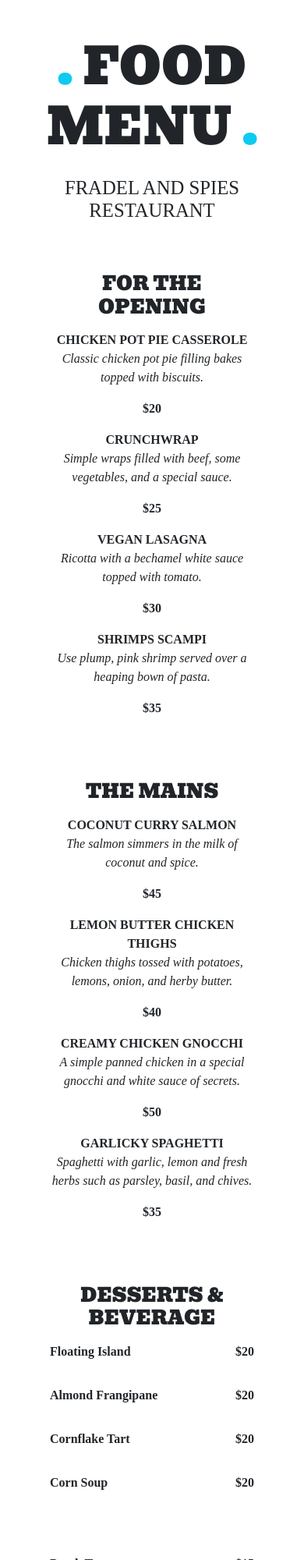
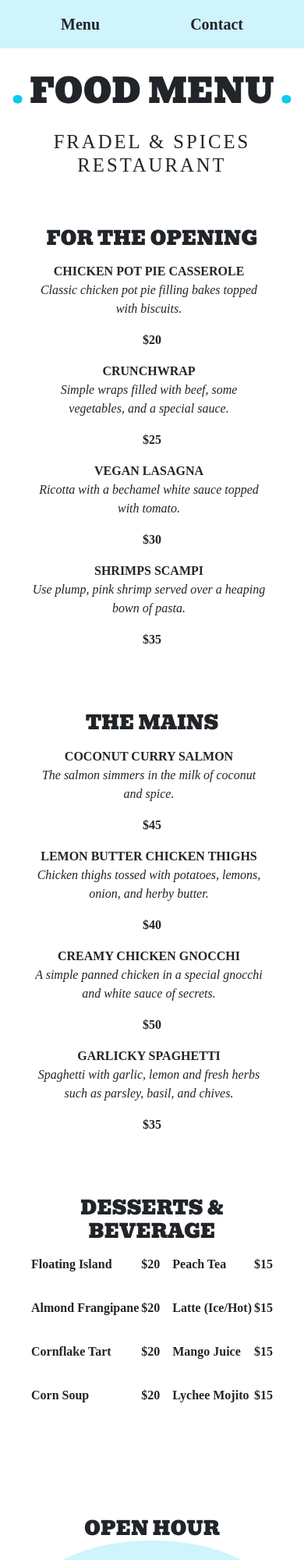
Before and after one commit to ls-95/assignment-lesson-fifteen-bootstrap, a website: page index.html in a window 390 px wide. Shown: the top 2000 px of the page at 78% size. Drawn offline with nearby package versions, Linux system fonts and the light colour scheme; a web font is replaced by a local one.

Commit message:
Add navbar and footer. Refactored code. Made website responsive.

```diff
--- a/index.html
+++ b/index.html
@@ -9,6 +9,10 @@
       href="https://fonts.googleapis.com/css2?family=Bevan:ital@0;1&family=Jacques+Francois&display=swap"
       rel="stylesheet"
     />
+    <script
+      src="https://kit.fontawesome.com/a8156b8a54.js"
+      crossorigin="anonymous"
+    ></script>
     <link
       rel="stylesheet"
       href="node_modules/bootstrap/dist/css/bootstrap.min.css"
@@ -18,28 +22,59 @@
     <title>Bootstrap Playground</title>
   </head>
   <body>
+    <header>
+      <!--Navbar-->
+      <nav class="navbar navbar-expand-sm p-0">
+        <div class="w-100 bg-info-subtle p-2">
           <div
-      class="container-lg border border-2 border-dark my-5 px-5 container-menu"
+            class="container-lg d-flex justify-content-between align-items-center"
           >
-      <header>
-        <h1 class="text-center text-uppercase text-huge mb-4">
+            <div>
+              <a href="#" class="navbar-brand logo fw-bold fs-3"
+                >Fradel & Spices Restaurant</a
+              >
+            </div>
+            <div class="d-flex flex-fill justify-content-end">
+              <ul class="navbar-nav navbar-links-items">
+                <li class="nav-item">
+                  <a href="#" class="nav-link fw-bold text-dark fs-5">Menu</a>
+                </li>
+                <li class="nav-item">
+                  <a href="#contact" class="nav-link fw-bold text-dark fs-5"
+                    >Contact</a
+                  >
+                </li>
+              </ul>
+            </div>
+          </div>
+        </div>
+      </nav>
+
+      <!--Hero Section-->
+      <div>
+        <h1 class="text-center text-uppercase mb-4 display-1">
           <span class="text-info">.</span> Food Menu
           <span class="text-info">.</span>
         </h1>
         <h2 class="text-center text-uppercase fs-2 mb-5">
-          Fradel and spies Restaurant
+          Fradel & Spices Restaurant
         </h2>
+      </div>
     </header>
+
     <main>
       <!--Grid-->
-        <div class="d-grid gap-5 two-col-grid">
+      <div
+        class="container-lg border border-2 border-dark my-5 px-5 container-menu"
+      >
+        <div class="row g-5">
           <!--First container-->
-          <div class="p-3 border-end container-entree">
+          <div class="col-md-6 p-3 border-end container-entree">
             <h3 class="text-uppercase fs-2">For the Opening</h3>
 
             <!--Entree-->
             <div class="d-flex justify-content-between container-food-items">
-              <div>
+              <div class="pe-2">
                 <p class="text-uppercase fw-bold mb-0 mt-3">
                   Chicken Pot Pie Casserole
                 </p>
@@ -52,7 +87,7 @@
 
             <!--Entree-->
             <div class="d-flex justify-content-between container-food-items">
-              <div>
+              <div class="pe-2">
                 <p class="text-uppercase fw-bold mb-0 mt-3">Crunchwrap</p>
                 <p class="fst-italic">
                   Simple wraps filled with beef, some vegetables, and a special
@@ -64,7 +99,7 @@
 
             <!--Entree-->
             <div class="d-flex justify-content-between container-food-items">
-              <div>
+              <div class="pe-2">
                 <p class="text-uppercase fw-bold mb-0 mt-3">Vegan Lasagna</p>
                 <p class="fst-italic">
                   Ricotta with a bechamel white sauce topped with tomato.
@@ -75,7 +110,7 @@
 
             <!--Entree-->
             <div class="d-flex justify-content-between container-food-items">
-              <div>
+              <div class="pe-2">
                 <p class="text-uppercase fw-bold mb-0 mt-3">Shrimps Scampi</p>
                 <p class="fst-italic">
                   Use plump, pink shrimp served over a heaping bown of pasta.
@@ -86,12 +121,12 @@
           </div>
 
           <!--Second container-->
-          <div class="p-3">
+          <div class="col-md-6 p-3">
             <h3 class="text-uppercase fs-2">The Mains</h3>
 
             <!--Main-->
             <div class="d-flex justify-content-between container-food-items">
-              <div>
+              <div class="pe-2">
                 <p class="text-uppercase fw-bold mb-0 mt-3">
                   Coconut curry salmon
                 </p>
@@ -104,7 +139,7 @@
 
             <!--Main-->
             <div class="d-flex justify-content-between container-food-items">
-              <div>
+              <div class="pe-2">
                 <p class="text-uppercase fw-bold mb-0 mt-3">
                   Lemon Butter Chicken Thighs
                 </p>
@@ -118,7 +153,7 @@
 
             <!--Main-->
             <div class="d-flex justify-content-between container-food-items">
-              <div>
+              <div class="pe-2">
                 <p class="text-uppercase fw-bold mb-0 mt-3">
                   Creamy Chicken Gnocchi
                 </p>
@@ -132,7 +167,7 @@
 
             <!--Main-->
             <div class="d-flex justify-content-between container-food-items">
-              <div>
+              <div class="pe-2">
                 <p class="text-uppercase fw-bold mb-0 mt-3">
                   Garlicky Spaghetti
                 </p>
@@ -146,10 +181,10 @@
           </div>
 
           <!--Third Container-->
-          <div class="p-3 mb-5 border-end container-dessert">
+          <div class="col-md-6 p-3 mb-5 border-end container-dessert">
             <h3 class="text-uppercase fs-2">Desserts & Beverage</h3>
-            <div class="d-grid gap-5 two-col-grid-dessert">
-              <div>
+            <div class="d-flex justify-content-between flex-wrap gap-3">
+              <div class="flex-fill">
                 <!--Dessert-->
                 <div class="d-flex justify-content-between fw-bold mt-3">
                   <p class="col-md-10">Floating Island</p>
@@ -174,7 +209,7 @@
                   <p class="col-md-2 text-md-end">$20</p>
                 </div>
               </div>
-              <div>
+              <div class="flex-fill">
                 <!--Drink-->
                 <div class="d-flex justify-content-between fw-bold mt-3">
                   <p class="col-md-10">Peach Tea</p>
@@ -203,16 +238,42 @@
           </div>
 
           <!--Fourth Container-->
-          <div class="p-3 text-center">
+          <div class="col-md-6 p-3 text-center">
             <h3 class="text-uppercase fs-2">Open Hour</h3>
-            <div>
-              <p class="text-uppercase">08:00 AM - 11:00 PM</p>
-              <p>www.reallygreatsite.com</p>
-              <p>123-456-7890</p>
+            <div
+              class="bg-info-subtle rounded-circle d-flex flex-column align-items-center justify-content-center py-4 px-5"
+            >
+              <p class="text-uppercase fw-bold fs-4 mb-1">
+                08:00 AM - 11:00 PM
+              </p>
+              <p class="fw-bold fs-4 mb-1">www.reallygreatsite.com</p>
+              <p class="fw-bold fs-4 mb-0">123-456-7890</p>
+            </div>
           </div>
         </div>
       </div>
     </main>
+
+    <footer class="w-100 bg-info-subtle p-4" id="contact">
+      <div class="container-lg text-center">
+        <p class="logo fw-bold fs-2">
+          <a href="#" class="text-decoration-none text-reset"
+            >Fradel & Spices Restaurant</a
+          >
+        </p>
+        <p class="fs-5 mb-4">
+          <a
+            href="mailto:hello@reallygreatsite.com"
+            class="text-decoration-none text-reset"
+            ><i class="fa-solid fa-envelope"></i> www.reallygreatsite.com</a
+          >
+        </p>
+        <p class="fs-5 mb-0">
+          <a href="tel:1234567890" class="text-decoration-none text-reset"
+            ><i class="fa-solid fa-phone"></i> 123-456-7890</a
+          >
+        </p>
       </div>
+    </footer>
   </body>
 </html>
--- a/src/styles.css
+++ b/src/styles.css
@@ -6,6 +6,7 @@
 
 body {
   font-family: "Jacques Francois", serif;
+  scroll-behavior: smooth;
 }
 
 h1,
@@ -13,20 +14,21 @@ h3 {
   font-family: "Bevan", serif;
 }
 
-.text-huge {
-  font-size: 4em;
+h2,
+.logo {
+  letter-spacing: 3px;
 }
 
-.two-col-grid,
-.two-col-grid-dessert {
-  grid-template-columns: 1fr 1fr;
+a:hover {
+  opacity: 0.7;
+}
+
+a:active {
+  position: relative;
+  top: 2px;
 }
 
 @media screen and (max-width: 1100px) {
-  .two-col-grid {
-    grid-template-columns: 1fr;
-  }
-
   .container-menu,
   .container-entree,
   .container-dessert {
@@ -35,8 +37,18 @@ h3 {
 }
 
 @media screen and (max-width: 768px) {
+  .logo {
+    display: none;
+  }
+
+  .navbar-links-items {
+    display: flex;
+    flex-direction: row;
+    justify-content: space-around;
+    width: 100%;
+  }
+
   .container-food-items {
-    display: flex;
     flex-direction: column;
     text-align: center;
   }
@@ -47,9 +59,3 @@ h3 {
     text-align: center;
   }
 }
-
-@media screen and (max-width: 600px) {
-  .two-col-grid-dessert {
-    grid-template-columns: 1fr;
-  }
-}
```
Lines whose indentation alone changed are shown as unchanged.
